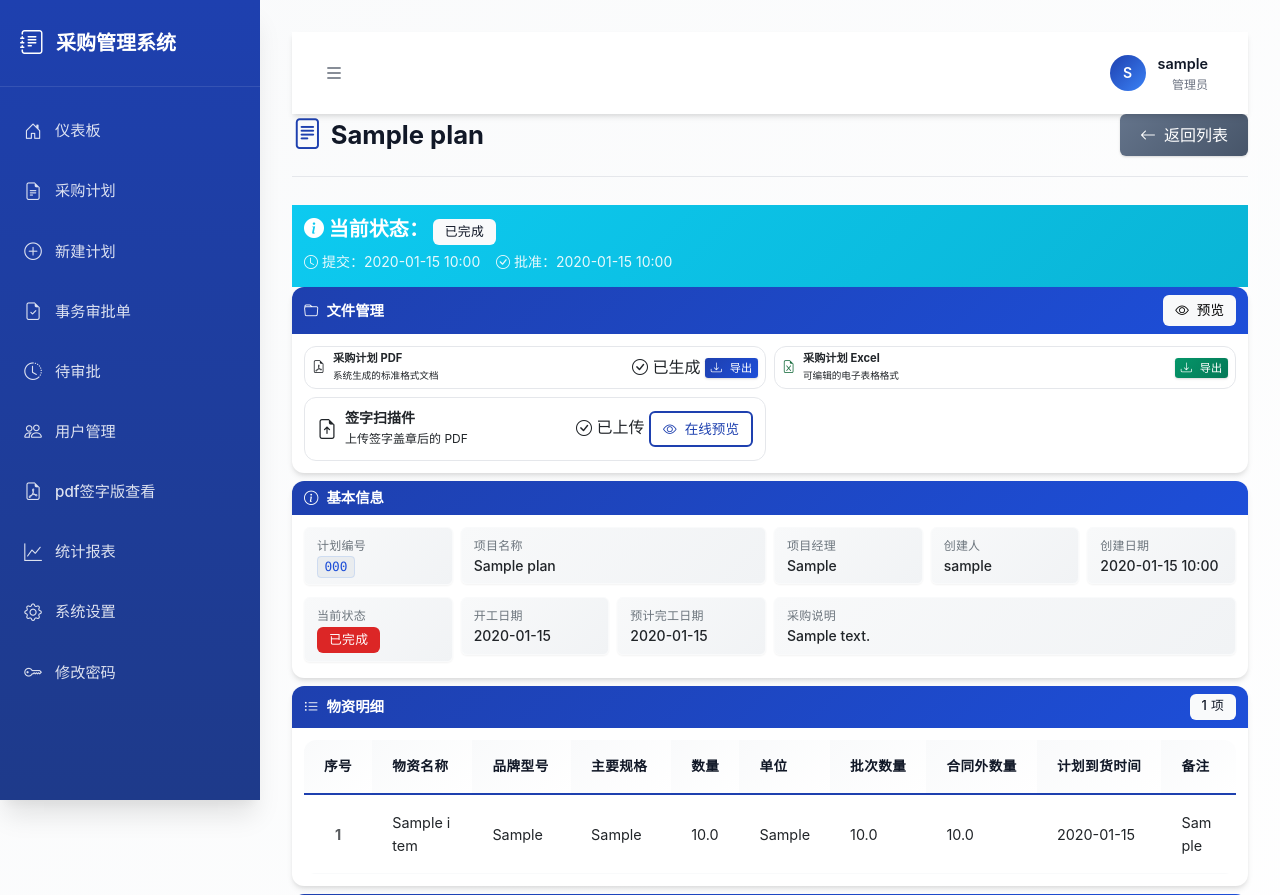
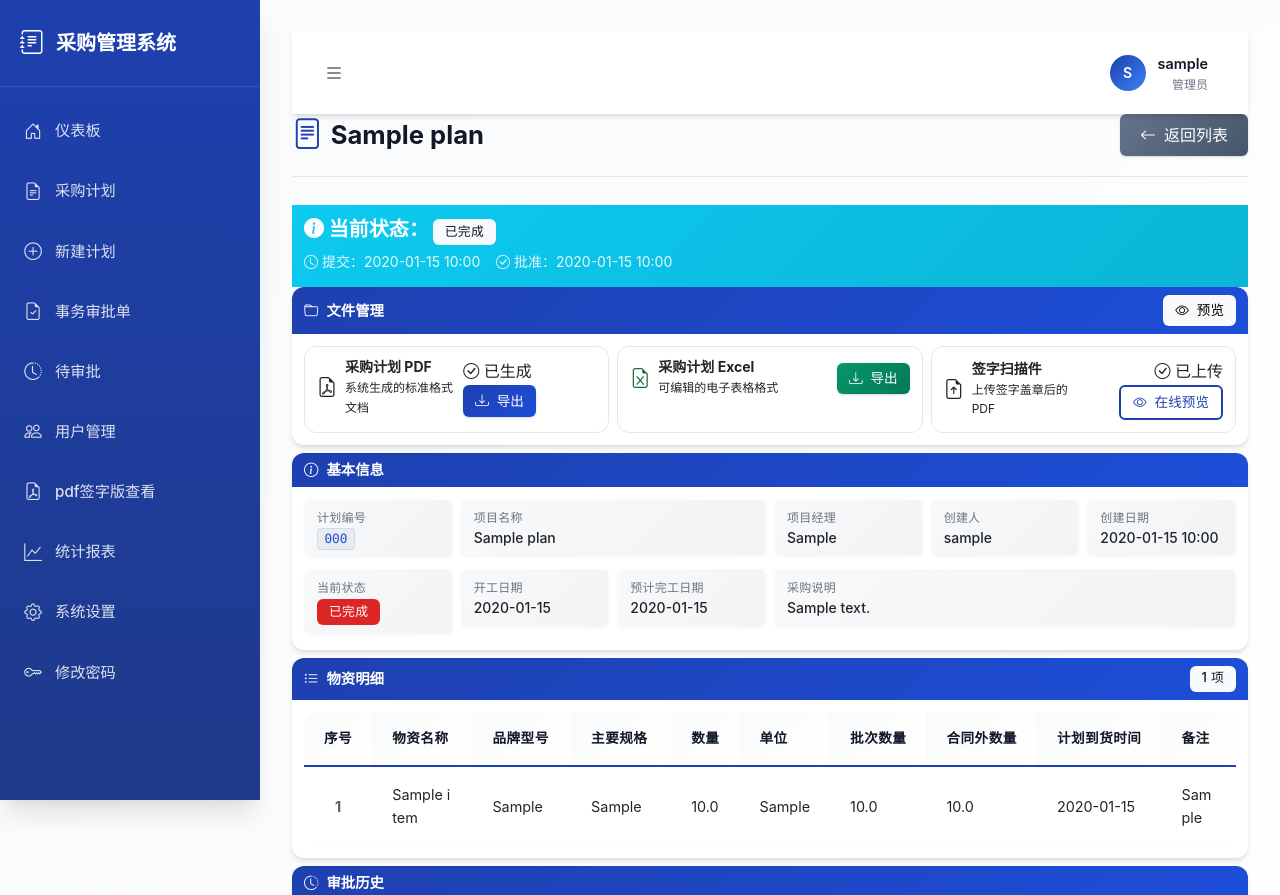
Before and after one commit to qianqianjie-999/procurement_v1.0, a Flask app: page /plan/1 in a window 1280 px wide. Shown: the top 895 px of the page. Run offline with Flask 3, Linux system fonts and the light colour scheme; a user stored in the database is signed in; tables that the repository leaves empty hold one stand-in row (values such as "Sample post"); some libraries are stand-ins or nearby versions; some web fonts are replaced.

Commit message:
文件管理区三个功能卡片改为一行三列（高度不变，宽度各占1/3）
Co-Authored-By: Claude Sonnet 4.6 noreply@anthropic.com

```diff
--- a/app/templates/plan/plan_detail.html
+++ b/app/templates/plan/plan_detail.html
@@ -15,24 +15,6 @@
     /* 文件卡片内部间距 */
     .file-card {
         padding: 0.75rem !important;
-    }
-    /* 文件管理区 PDF/Excel 标签块整体缩小（约为常规一半） */
-    .file-card-mini {
-        padding: 0.3rem 0.45rem !important;
-    }
-    .file-card-mini .file-box-title {
-        font-size: 0.7rem;
-    }
-    .file-card-mini .file-box-desc {
-        font-size: 0.6rem;
-    }
-    .file-card-mini .file-box-icon {
-        font-size: 0.8rem;
-    }
-    .file-card-mini .btn {
-        font-size: 0.7rem;
-        padding: 0.1rem 0.35rem;
-        border-radius: 0.2rem;
     }
     /* 基本信息卡片 - 紧凑布局 */
     .detail-section {
@@ -165,8 +147,8 @@
     <div class="card-body py-2">
         <div class="row g-2">
             <!-- PDF 导出 -->
-            <div class="col-md-6">
-                <div class="file-card file-card-compact file-card-mini">
+            <div class="col-md-4">
+                <div class="file-card file-card-compact">
                     <div class="d-flex align-items-center justify-content-between">
                         <div class="d-flex align-items-center">
                             <div class="file-box-icon pdf me-2">
@@ -190,8 +172,8 @@
             </div>
 
             <!-- Excel 导出 -->
-            <div class="col-md-6">
-                <div class="file-card file-card-compact file-card-mini">
+            <div class="col-md-4">
+                <div class="file-card file-card-compact">
                     <div class="d-flex align-items-center justify-content-between">
                         <div class="d-flex align-items-center">
                             <div class="file-box-icon pdf me-2" style="color: #1d6f42;">
@@ -212,7 +194,7 @@
             </div>
 
             <!-- 扫描件上传 -->
-            <div class="col-md-6">
+            <div class="col-md-4">
                 <div class="file-card file-card-compact">
                     <div class="d-flex align-items-center justify-content-between">
                         <div class="d-flex align-items-center">
```
